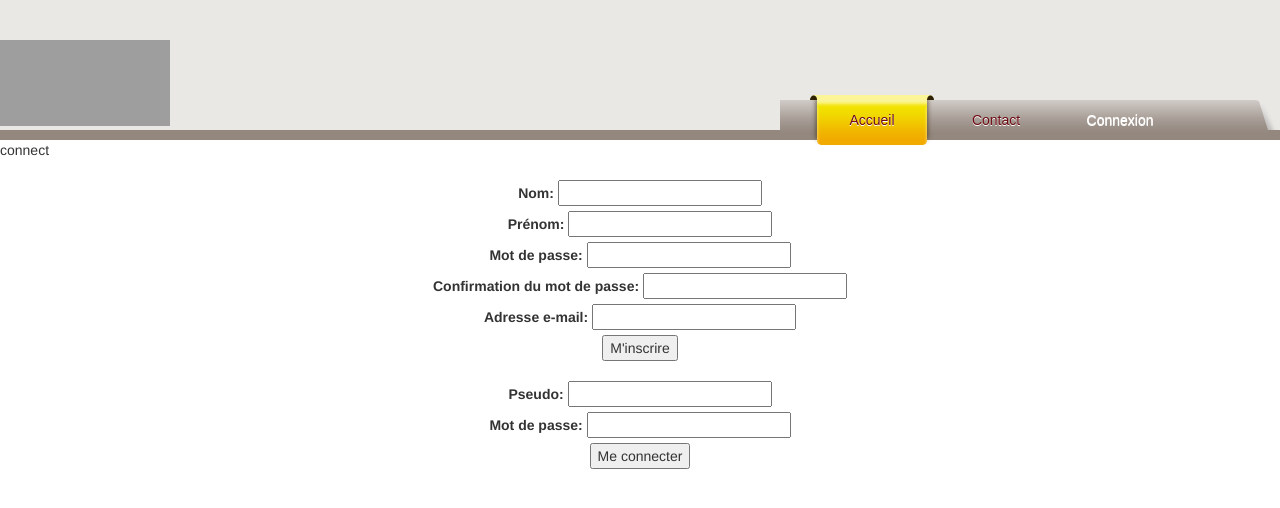
After one commit to anthonyENAC/IENAC15, a PHP site: page /connexion.php in a window 1280 px wide. The commit adds this page. Shown: the top 508 px of the page. Run offline with PHP 8.4, Linux system fonts and the light colour scheme; a stand-in replaces the project's code that opens the database connection; some libraries are stand-ins or nearby versions; grey boxes are pictures that could not be loaded.

Commit message:
Last version 10/05 10h02

```diff
--- /dev/null
+++ b/connexion.php
@@ -0,0 +1,42 @@
+<!-- ENTETE ET MENU -->
+<?php include("entete.php"); ?>
+
+<!-- CONNEXION A LA BDD -->
+<?php
+try
+{
+    $bdd = new PDO('mysql:host=localhost;dbname=GRIT;charset=utf8', 'root', '');
+    echo"connect";
+}
+catch(Exception $e)
+{
+    die('Erreur : '.$e->getMessage());
+}
+?>
+
+<!-- INSCRIPTION -->
+<div id="inscription">
+
+        <label>Nom: <input type="text" name="nom"/></label><br/>
+        <label>Prénom: <input type="text" name="prenom"/></label><br/>
+        <label>Mot de passe: <input type="password" name="passe"/></label><br/>
+        <label>Confirmation du mot de passe: <input type="password" name="passe2"/></label><br/>
+        <label>Adresse e-mail: <input type="text" name="email"/></label><br/>
+    <form method="post">
+        <script type="script">
+            function add() {
+                echo"ok";
+            }
+        </script>
+        <input type="submit" value="M'inscrire" onclick="add()" />
+    </form>
+</div>
+
+<!-- CONNEXION -->
+<div id="connexion">
+    <form method="post">
+        <label>Pseudo: <input type="text" name="pseudo"/></label><br/>
+        <label>Mot de passe: <input type="password" name="passe"/></label><br/>
+        <input type="submit" value="Me connecter"/>
+    </form>
+</div>
--- a/css/style.css
+++ b/css/style.css
@@ -265,3 +265,12 @@ section {
     font-size: 20px;
     margin: 30px 10px 0;
 }
+/*-------------------------------CONNEXION-----------------------------*/
+#inscription {
+    text-align: center;
+    margin:20px 0 0;
+}
+#connexion {
+    text-align: center;
+    margin:20px 0 0;
+}
```
Also changed, not shown: index.php (+15 -2 lines), information.php (added, +51 -0 lines).
